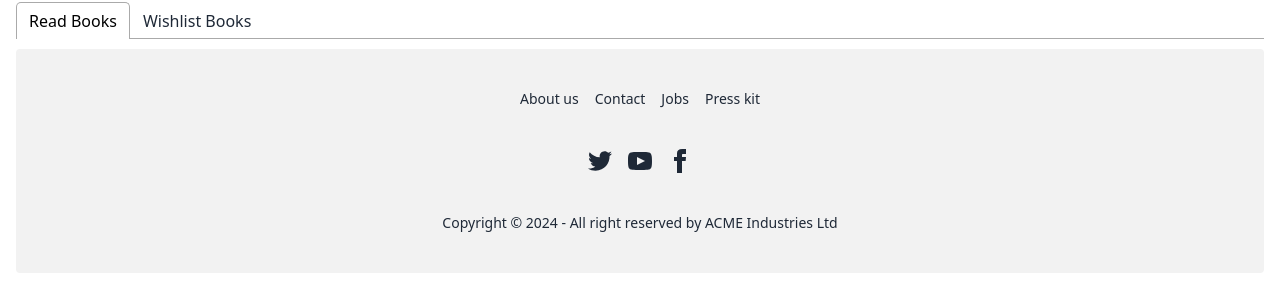
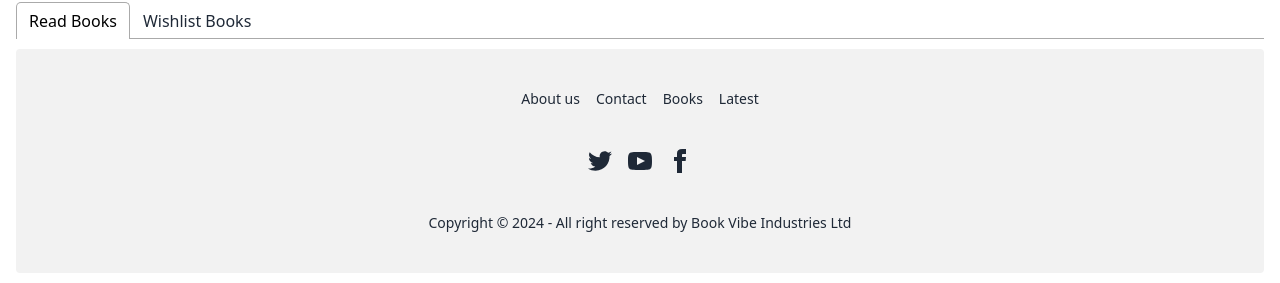
Before and after one commit to xyryc/book-vibe, a React (Vite) app: page /listedBooks in a window 1280 px wide. Shown: the part 327-610 px from the top of the page. Built offline with nearby package versions, Linux system fonts and the light colour scheme.

Commit message:
added wishlist

```diff
--- a/src/components/Footer/Footer.jsx
+++ b/src/components/Footer/Footer.jsx
@@ -6,8 +6,8 @@ const Footer = () => {
       <nav className="grid grid-flow-col gap-4">
         <a className="link link-hover">About us</a>
         <a className="link link-hover">Contact</a>
-        <a className="link link-hover">Jobs</a>
-        <a className="link link-hover">Press kit</a>
+        <a className="link link-hover">Books</a>
+        <a className="link link-hover">Latest</a>
       </nav>
       <nav>
         <div className="grid grid-flow-col gap-4">
@@ -48,8 +48,8 @@ const Footer = () => {
       </nav>
       <aside>
         <p>
-          Copyright © {new Date().getFullYear()} - All right reserved by ACME
-          Industries Ltd
+          Copyright © {new Date().getFullYear()} - All right reserved by Book
+          Vibe Industries Ltd
         </p>
       </aside>
     </footer>
--- a/src/components/ListedBooks/ListedBooks.jsx
+++ b/src/components/ListedBooks/ListedBooks.jsx
@@ -1,13 +1,14 @@
 import React, { useEffect, useState } from "react";
 import { Tab, Tabs, TabList, TabPanel } from "react-tabs";
 import "react-tabs/style/react-tabs.css";
-import { getStoredReadList } from "../../utility/addToDb";
+import { getStoredReadList, getStoredWishList } from "../../utility/addToDb";
 import { useLoaderData } from "react-router-dom";
 import Book from "../Book/Book";
 import ListedBook from "../ListedBook/ListedBook";
 
 const ListedBooks = () => {
   const [readList, setReadList] = useState([]);
+  const [wishList, setWishList] = useState([])
   const [sort, setSort] = useState("");
   const allBooks = useLoaderData();
 
@@ -22,6 +23,18 @@ const ListedBooks = () => {
     setReadList(readBookList);
   }, []);
 
+
+  useEffect(() => {
+    const storedWishList = getStoredWishList();
+    const storedWishListInt = storedWishList.map((id) => parseInt(id));
+
+    const wishBookList = allBooks.filter((book) =>
+      storedWishListInt.includes(book.bookId)
+    );
+
+    setWishList(wishBookList);
+  }, []);
+
   const handleSort = (sortType) => {
     setSort(sortType);
 
@@ -30,11 +43,19 @@ const ListedBooks = () => {
         (a, b) => b.totalPages - a.totalPages
       );
       setReadList(sortedReadList);
+
+      const sortedWishList = [...wishList].sort(
+        (a, b) => b.totalPages - a.totalPages
+      );
+      setWishList(sortedWishList);
     }
 
     if (sortType === "Ratings") {
       const sortedReadList = [...readList].sort((a, b) => b.rating - a.rating);
       setReadList(sortedReadList);
+
+      const sortedWishList = [...wishList].sort((a, b) => b.rating - a.rating);
+      setWishList(sortedWishList);
     }
   };
 
@@ -75,7 +96,9 @@ const ListedBooks = () => {
           ))}
         </TabPanel>
         <TabPanel>
-          <h2>My wishlist</h2>
+        {wishList.map((book) => (
+            <ListedBook key={book.bookId} book={book}></ListedBook>
+          ))}
         </TabPanel>
       </Tabs>
     </div>
--- a/src/utility/addToDb.js
+++ b/src/utility/addToDb.js
@@ -52,4 +52,4 @@ const addStoredWishList = (id) => {
   }
 };
 
-export { addStoredReadList, addStoredWishList, getStoredReadList };
+export { addStoredReadList, addStoredWishList, getStoredReadList, getStoredWishList };
```
